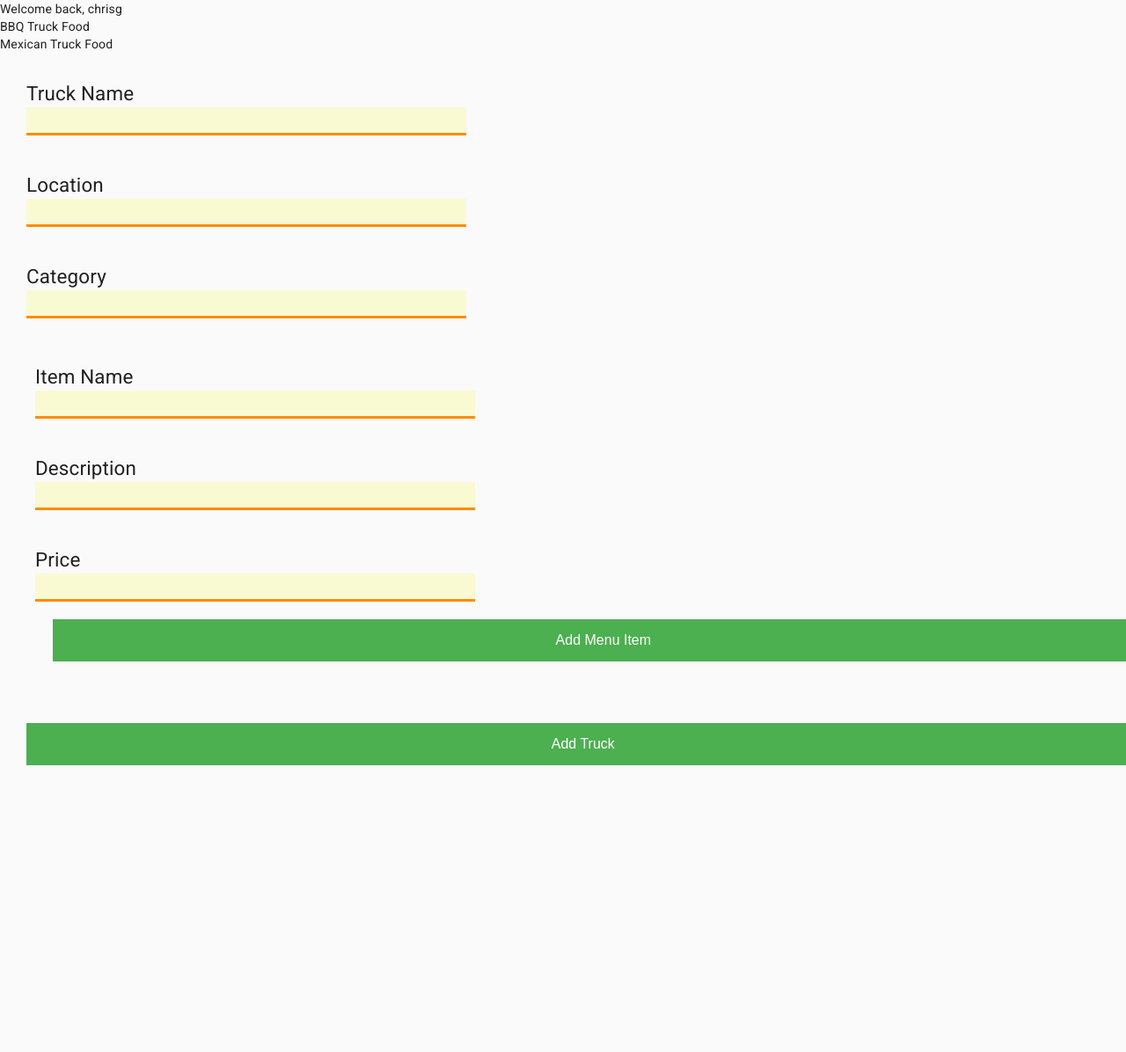
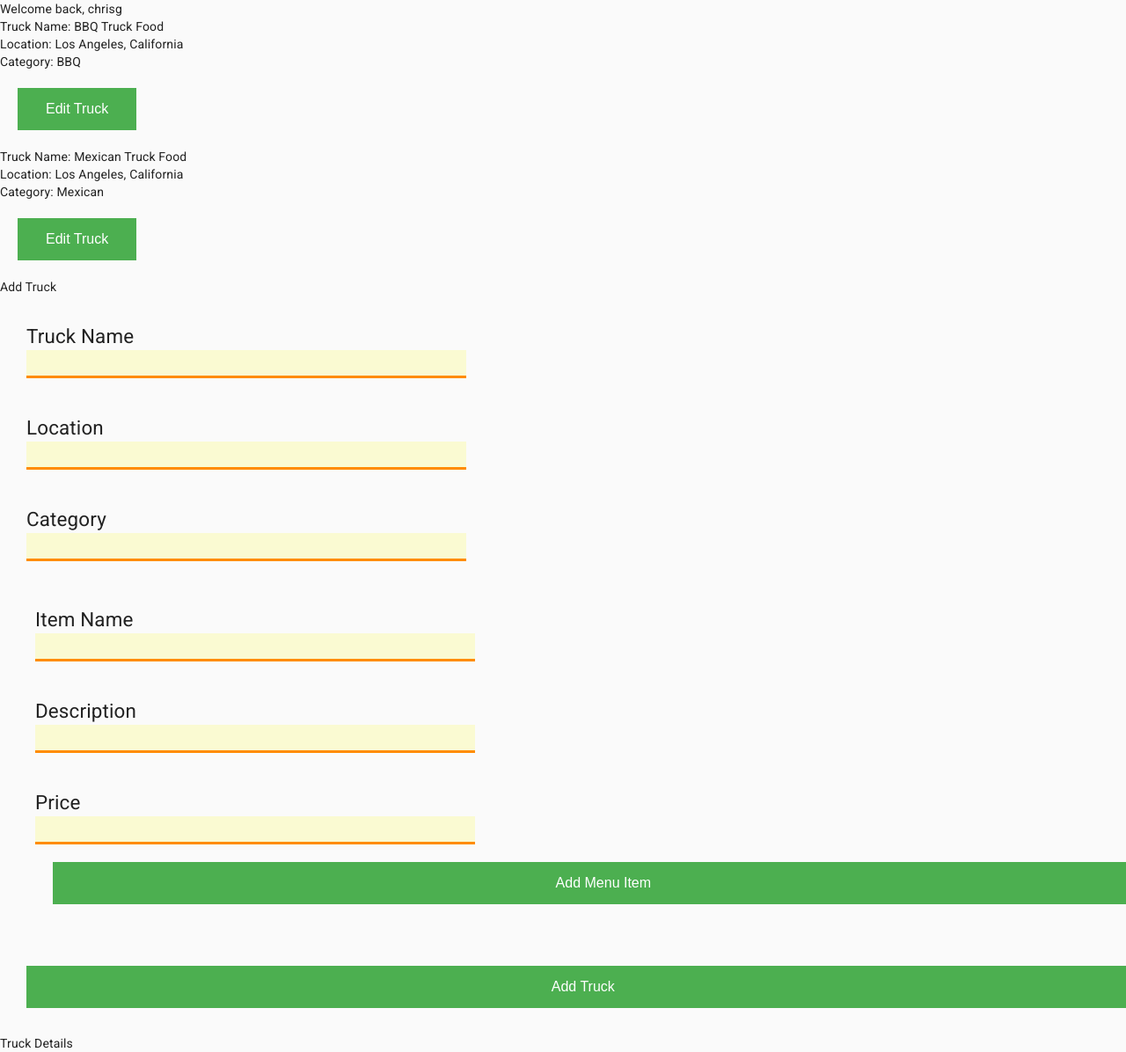
Before and after one commit to TT-WEBFT-43-Food-Truck-TrackR/Front-End, a React (Create React App) app: page /dashboard/1 in a window 1280 px wide. Shown: the top 1196 px of the page at 88% size. Before the commit the page ends 900 px from the top, so only its background shows below. Built offline with nearby package versions, Linux system fonts and the light colour scheme.

Commit message:
kind of setup, but need some clarification

```diff
--- a/src/components/Dashboard/Dashboard.js
+++ b/src/components/Dashboard/Dashboard.js
@@ -1,11 +1,13 @@
 import React, { useState } from 'react'
+import { NavLink, Route, useHistory, useRouteMatch, useParams } from "react-router-dom"
 import { v4 as uuid } from "uuid"
 
 import AddTruckForm from "../AddTruckForm/AddTruckForm"
+import Truck from "../Truck/Truck"
 
 export default function Dashboard() {
   const [user, setUser] = useState({ id: uuid(), username: "chrisg", email: "cg@cg.com", trucks: [
-    { id: uuid(), truckName: "BBQ Truck Food", location: "Los Angeles, California", reviews: [
+    { id: uuid(), truckName: "BBQ Truck Food", location: "Los Angeles, California", category: "BBQ", reviews: [
       {id: uuid(), rating: 3, comment: "This food was good"},
       {id: uuid(), rating: 2, comment: "This food was okay"},
       {id: uuid(), rating: 1, comment: "This food was shit"}
@@ -13,7 +15,7 @@ export default function Dashboard() {
       {id: uuid(), itemName: "Grilled Chicken", desc: "grilled chicken on bun", price: "9.99"},
       {id: uuid(), itemName: "BBQ Chicken", desc: "bbq chicken and fries", price: "10.99"}
     ]},
-    { id: uuid(), truckName: "Mexican Truck Food", location: "Los Angeles, California", reviews: [
+    { id: uuid(), truckName: "Mexican Truck Food", location: "Los Angeles, California", category: "Mexican", reviews: [
       {id: uuid(), rating: 3, comment: "This food was good"},
       {id: uuid(), rating: 2, comment: "This food was okay"},
       {id: uuid(), rating: 1, comment: "This food was shit"}
@@ -22,9 +24,15 @@ export default function Dashboard() {
       {id: uuid(), itemName: "Chili Burrito", desc: "chicken buritto with chili and rice", price: "11.99"}
     ]}
   ]})
+  const hist = useHistory()
+  const { url } = useRouteMatch()
 
   const addTruck = details => {
     setUser({...user, trucks: [...user.trucks, details]})
+  }
+
+  const editTruck = truckName => {
+    hist.push(`${url}/${truckName}`)
   }
 
   return (
@@ -33,11 +41,23 @@ export default function Dashboard() {
       <div className="user-dashboard-trucks">
       { user.trucks.map(truck => {
         return (
-          <div className="user-dashboard-truck">{ truck.truckName }</div>
+          <>
+            <div className="user-dashboard-truck-name">Truck Name: { truck.truckName }</div>
+            <div className="user-dashboard-truck-location">Location: { truck.location }</div>
+            <div className="user-dashboard-truck-">Category: { truck.category }</div>
+            <button onClick={() => editTruck(truck.truckName) }>Edit Truck</button>
+          </>
         )
       })}
       </div>
-      <AddTruckForm addTruck={ addTruck } />
+      <div className="user-dash-board-add-truck-form">
+        <h2>Add Truck</h2>
+        <AddTruckForm addTruck={ addTruck } />
+      </div>
+
+      <Route path="/dashboard/:truckName">
+        <Truck />
+      </Route>
     </div>
   )
 }
--- /dev/null
+++ b/src/components/Truck/Truck.js
@@ -0,0 +1,16 @@
+import React, { useEffect } from 'react'
+import { useParams } from "react-router-dom"
+
+export default function Truck() {
+  const params = useParams()
+
+  useEffect(() => {
+    // use effect to get truck details with params.whatever
+  })
+
+  return (
+    <div>
+      Truck Details
+    </div>
+  )
+}
```
Also changed, not shown: src/components/EditTruckForm/EditTruckFrom.js (added, +9 -0 lines), src/components/EditTruckForm/EditTruckForm.css (added), src/components/Truck/Truck.css (added).
